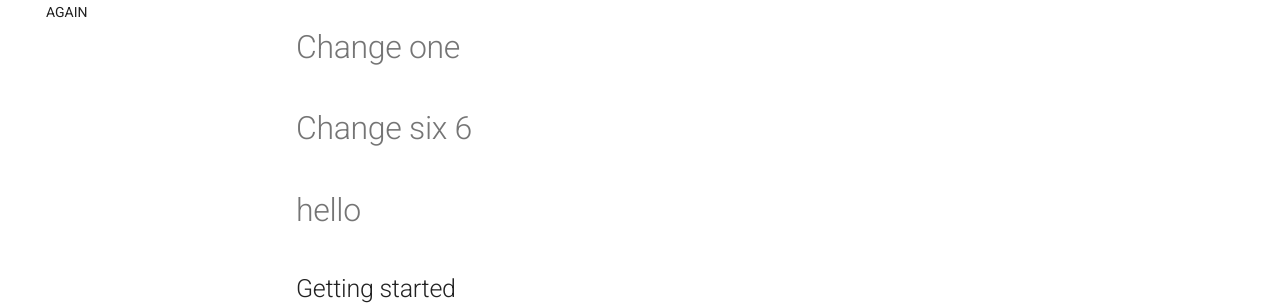
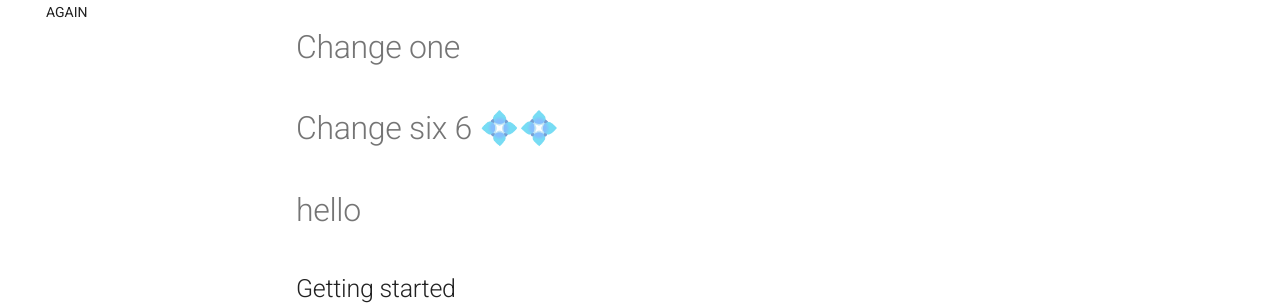
Before and after one commit to Code-dot-mil/two-steps-eval, an MkDocs documentation site: the page built from docs/index.md, in a window 1280 px wide and 900 px high. Shown: the part 153-458 px from the top of the window. Built offline with MkDocs 1.6.1 and Material for MkDocs 9.7.7, drawn with Linux system fonts in a browser that asks for light colours.

Commit message:
Added new feature 5

```diff
--- a/docs/index.md
+++ b/docs/index.md
@@ -5,7 +5,7 @@ author: That Would Be Me
 # AI4SDLC
 # Change one
 
-# Change six 6
+# Change six 6 💠💠
 # hello
 ## Getting started
 # hello
```
